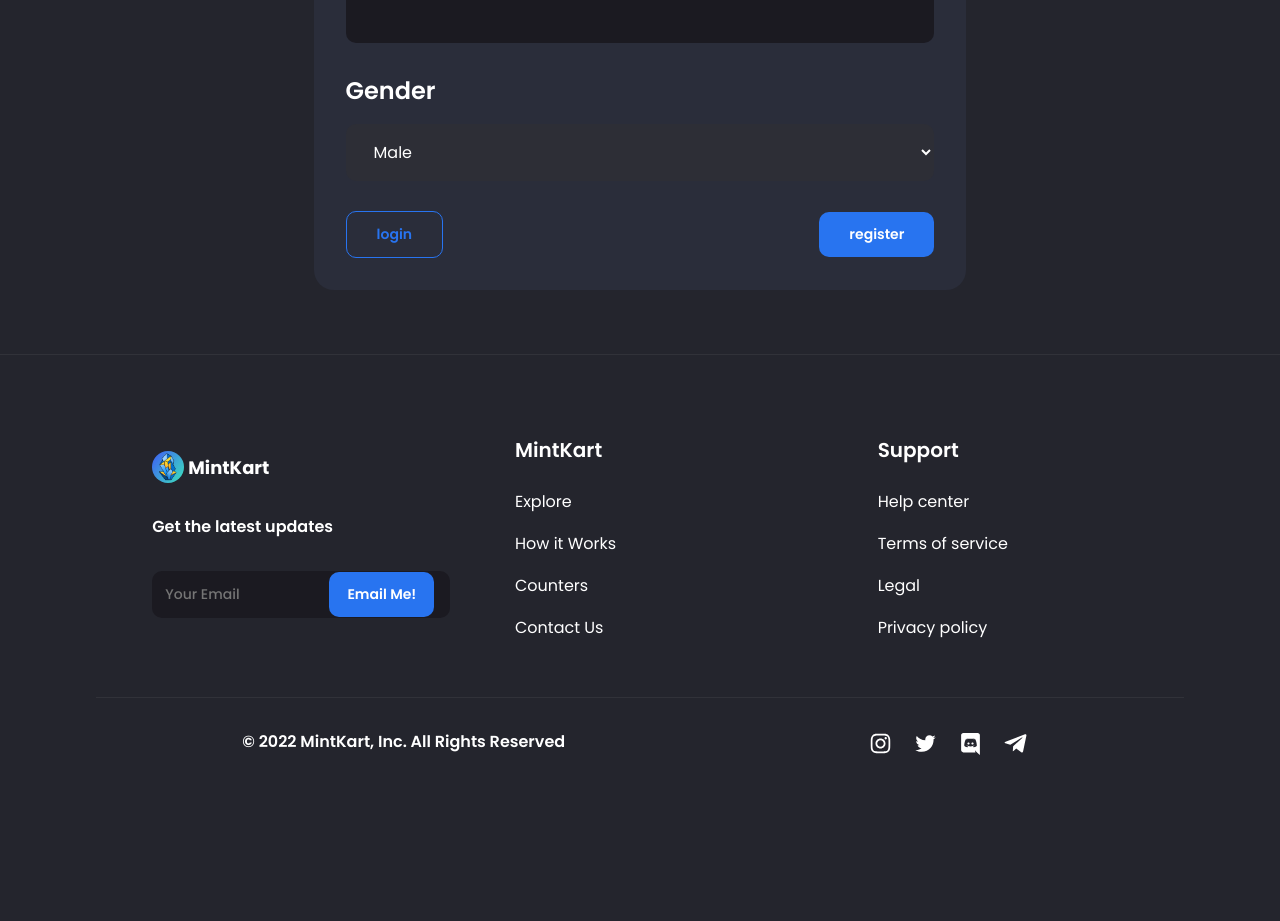
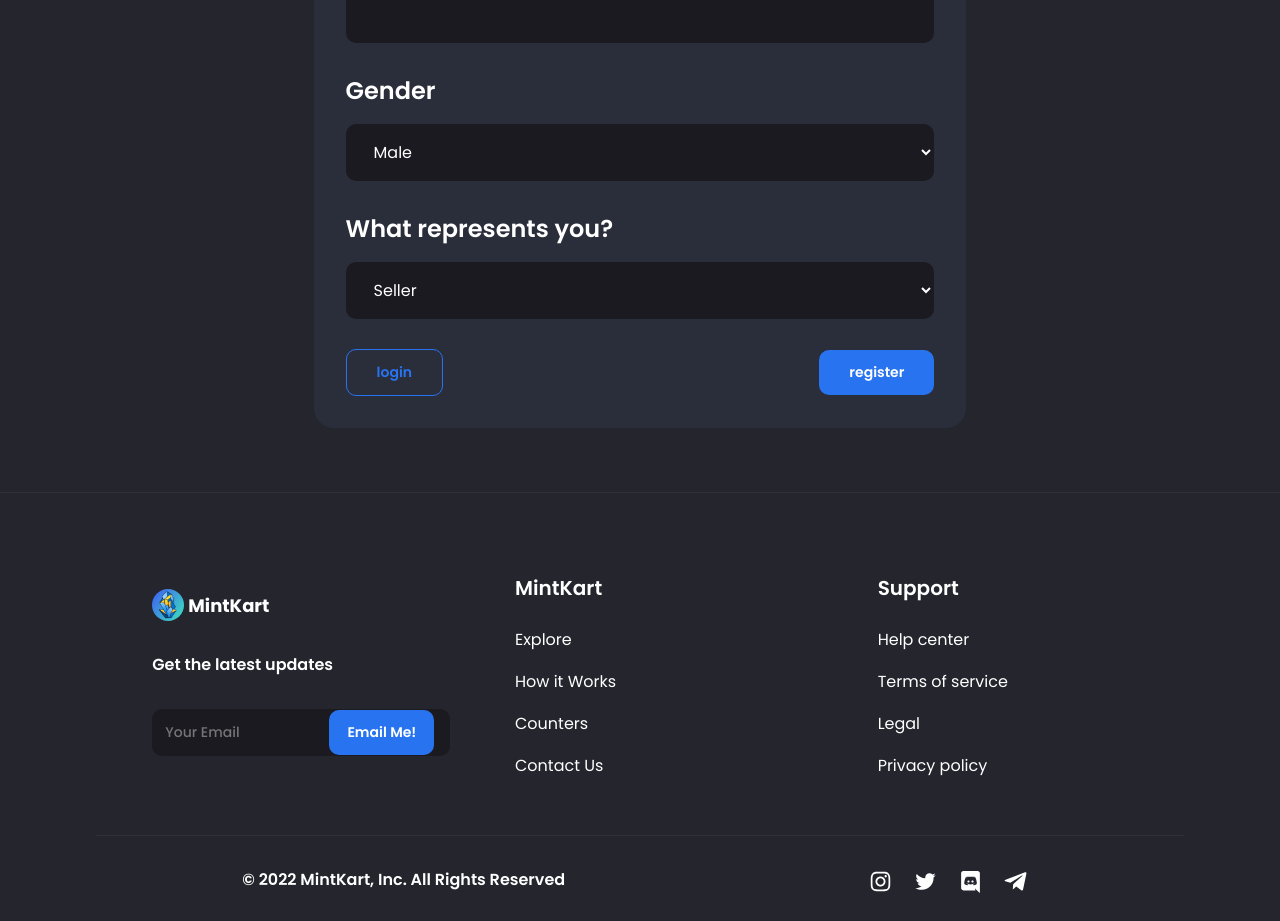
Before and after one commit to The-Thunderbirds/Mint-Kart-UI, a React (Create React App) app: page /register in a window 1280 px wide. Shown: the part 1220-2141 px from the top of the page. Before the commit the page ends 2008 px from the top, so only its background shows below. Built offline with nearby package versions, Linux system fonts and the light colour scheme.

Commit message:
Added is Seller property in Register

```diff
--- a/src/pages/register/Register.jsx
+++ b/src/pages/register/Register.jsx
@@ -11,6 +11,7 @@
   const [phone, setPhone] = useState('');
   const [password, setPassword] = useState('');
   const [gender, setGender] = useState('Male');
+  const [isSeller, setIsSeller] = useState('true');
   const navigate = useNavigate();
 
   const handleAvatarChange = (e) => {
@@ -24,6 +25,7 @@
 
     reader.readAsDataURL(e.target.files[0]);
   }
+
   const handleSubmit = async (e) => {
     e.preventDefault();
 
@@ -34,8 +36,9 @@
     formData.set("gender", gender);
     formData.set("password", password);
     formData.set("avatar", avatar);
+    // formData.set("isSeller", isSeller);
 
-    // console.log(name, email, password, gender)
+    // console.log(name, email, password, gender, isSeller)
 
     try {
     const config = {
@@ -126,6 +129,16 @@
               <option value="Others">Others</option>
             </select>
           </div>
+          <div className="register-formGroup">
+            <label>What represents you?</label>
+            <select
+              value={isSeller}
+              onChange={(e) => setIsSeller(e.target.value)}
+            >
+              <option value="true">Seller</option>
+              <option value="false">Customer Service</option>
+            </select>
+          </div>
          <div className="register-button">
           <Link to="/login">
             <button className='reg-login-writeButton'>login</button>
--- a/src/pages/register/register.css
+++ b/src/pages/register/register.css
@@ -55,7 +55,7 @@
   line-height: 26px;
 }
 .register-formGroup select{
-  background: #2D2E36;
+  background: #1B1A21;
   border-radius: 10px;
   padding: 1rem 1.5rem;
   outline: none;
```
